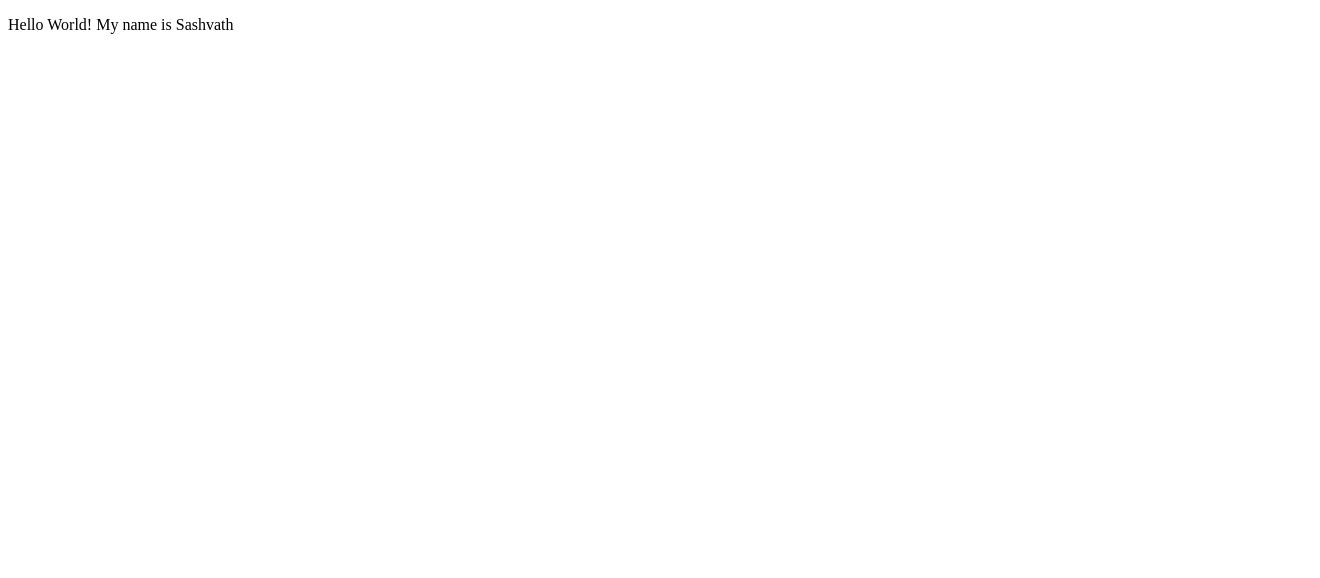
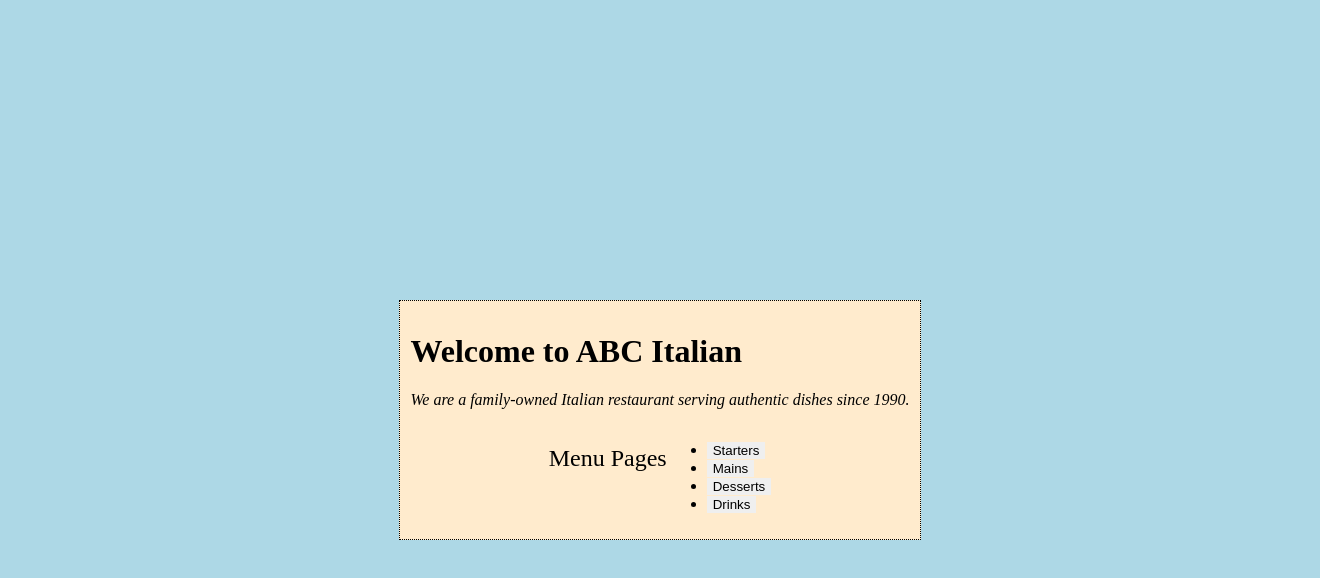
Before and after one commit to Sash-19/Sash-19.github.io, a plain HTML site: page index.html in a window 1280 px wide. Shown: the whole page, 1320 px wide, since content can reach past the window. Drawn offline with Linux system fonts and the light colour scheme.

Commit message:
Add files via upload

```diff
--- a/index.html
+++ b/index.html
@@ -1,20 +1,33 @@
 <!DOCTYPE html>
-<html lang="en">
-<meta charset="UTF-8">
-<title>Page Title</title>
-<meta name="viewport" content="width=device-width,initial-scale=1">
-<link rel="stylesheet" href="">
-<style>
-</style>
-<script src=""></script>
-
-
-	<!--- Code above this line will not be displayed on the browser -->
-
-	<body>
-
-		<p>Hello World! My name is Sashvath</p>
-
-	</body>
-
+<html>
+    <head>
+        <meta charset="UTF-8">
+        <link rel="stylesheet" href="styles.css">
+        <title>Home</title>
+    </head>
+    <body class="home">
+        <div style="border: 1px; border-style: dotted; padding: 10px; background-color: blanchedalmond;">
+            <h1 style="font-weight: 700;">Welcome to ABC Italian</h1>
+            <p style="font-style: italic;">We are a family-owned Italian restaurant serving authentic dishes since 1990.</p>
+            <div style="display: flex; flex-direction: row; justify-content: center;">
+            <h2 style="font-weight: 500;">Menu Pages</h2>
+            <nav>
+                <ul>
+                <li>
+                    <a href="./starters/index.html"><button style="border: 1px;">Starters</button></a>
+                </li>
+                <li>
+                    <a href="./mains/index.html"><button style="border: 1px;">Mains</button></a>
+                </li>
+                <li>
+                    <a href="./desserts/index.html"><button style="border: 1px;">Desserts</button></a>
+                </li>
+                <li>
+                    <a href="./drinks/index.html"><button style="border: 1px;">Drinks</button></a>
+                </li>
+                </ul>
+            </nav>
+            </div>
+        </div>
+    </body>
 </html>
--- /dev/null
+++ b/styles.css
@@ -0,0 +1,20 @@
+
+h1, h2 {
+    font-family: "Times New Roman", "Georgia", serif;
+}
+
+body {
+    background-color: lightblue;
+    margin: 0;
+    padding: 20px;
+}
+
+.home {
+    display: flex;
+    justify-content: center;
+    align-items: center;
+    flex-direction: column;
+    height: 100vh;
+    width: 100%;
+
+}
```
